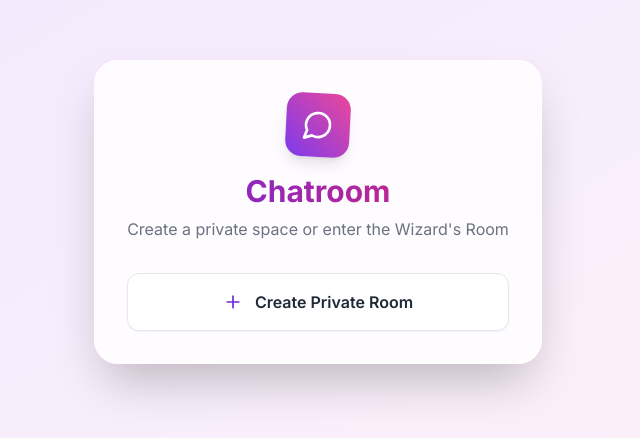
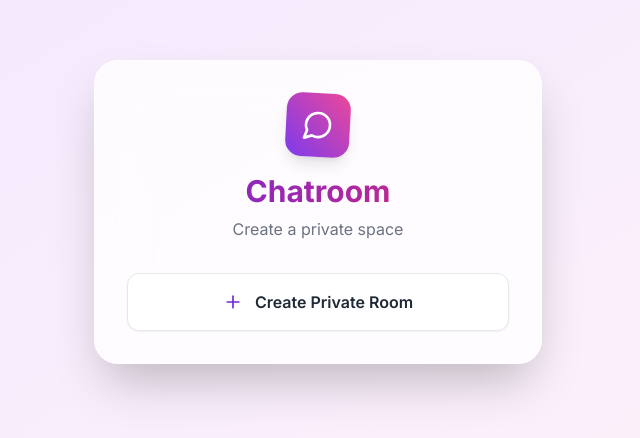
Before and after one commit to chenyu1025/anonymous-chatroom, a Next.js app: page / in a window 1280 px wide. Shown: the part 188-626 px from the top of the page, without its empty margins (322-962 px from the left). Built offline with nearby package versions, Linux system fonts and the light colour scheme.

Commit message:
feat: add hidden entry to wizard room via logo click

```diff
--- a/src/app/page.tsx
+++ b/src/app/page.tsx
@@ -86,13 +86,17 @@ export default function Lobby() {
 
       <div className="max-w-md w-full bg-white/80 backdrop-blur-xl rounded-3xl shadow-2xl p-8 border border-white/50 animate-in fade-in zoom-in duration-500">
         <div className="text-center mb-8">
-          <div className="w-16 h-16 bg-gradient-to-tr from-purple-500 to-pink-500 rounded-2xl mx-auto flex items-center justify-center shadow-lg mb-4 rotate-3 hover:rotate-6 transition-transform">
+          <div
+            onClick={() => setShowWizardAuth(true)}
+            className="w-16 h-16 bg-gradient-to-tr from-purple-500 to-pink-500 rounded-2xl mx-auto flex items-center justify-center shadow-lg mb-4 rotate-3 hover:rotate-6 transition-transform cursor-pointer hover:scale-110 active:scale-95"
+            title="???"
+          >
             <MessageCircle className="text-white w-8 h-8" />
           </div>
           <h1 className="text-3xl font-bold bg-clip-text text-transparent bg-gradient-to-r from-purple-600 to-pink-600">
             Chatroom
           </h1>
-          <p className="text-gray-500 mt-2">Create a private space or enter the Wizard's Room</p>
+          <p className="text-gray-500 mt-2">Create a private space</p>
         </div>
 
         {!isCreating && !createdRoomId && (
```
